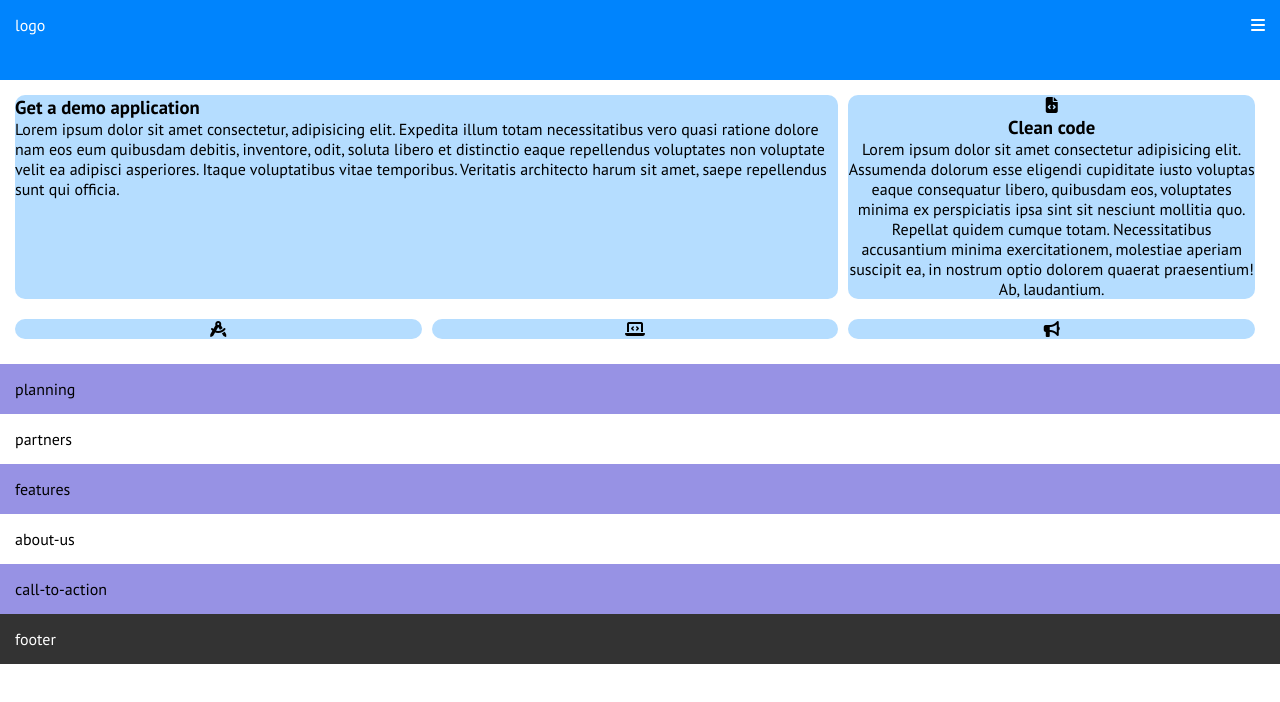
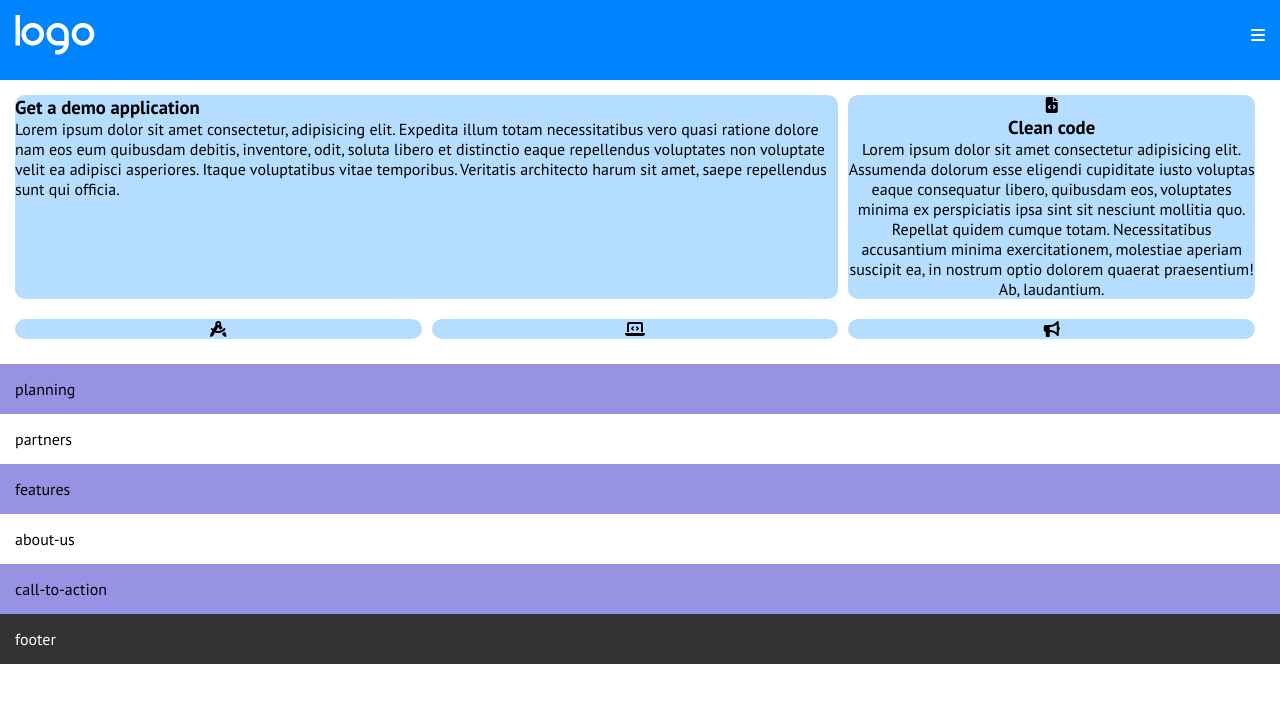
Before and after one commit to nicolozibra1/htmlcss-responsive-layout, a plain HTML site: page index.html in a window 1280 px wide. Drawn offline with Linux system fonts and the light colour scheme.

Commit message:
header-add-logo

```diff
--- a/index.html
+++ b/index.html
@@ -15,7 +15,7 @@
 <body>
     <header>
         <nav class="container">
-            logo
+            <img src="./img/logo.png" alt="logo">
             <a href="#"><i class="fa-solid fa-bars"></i></a>
             <ul>
                 <li><a href="#planning">Planning</a></li>
```
